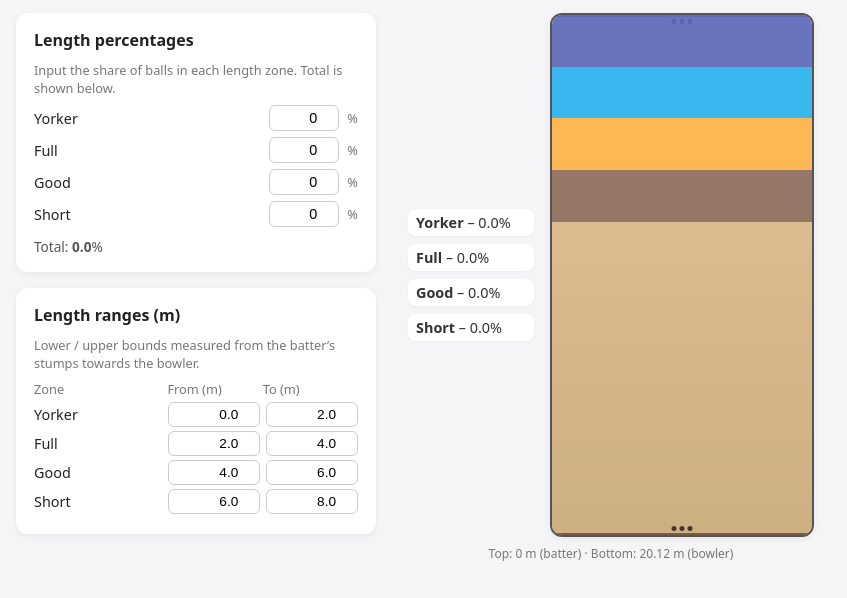
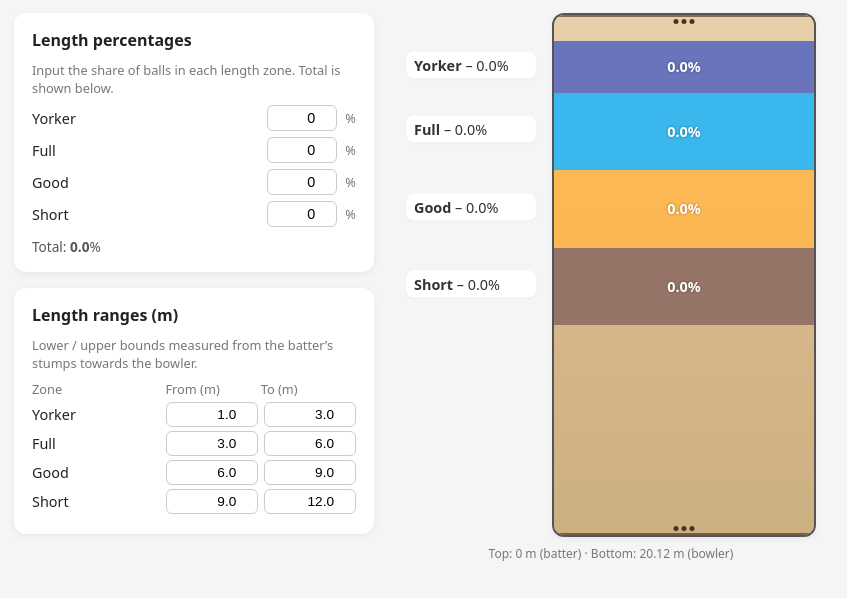
Before and after one commit to karthikeya-manchala/cricket-pitchmap, a plain HTML site: page index.html in a window 1280 px wide. Shown: the part 62-660 px from the top of the page, without its empty margins (225-1072 px from the left). Drawn offline with Linux system fonts and the light colour scheme.

Commit message:
Minor Update index.html

```diff
--- a/index.html
+++ b/index.html
@@ -141,24 +141,28 @@
 
     .pitch-and-labels {
       display: flex;
-      align-items: center;
+      align-items: stretch;
       gap: 16px;
     }
 
-    .zone-labels {
-      display: flex;
-      flex-direction: column;
-      gap: 8px;
+    .labels-container {
+      position: relative;
+      width: 130px;
+      height: 520px; /* match pitch height */
       font-size: 0.9rem;
       color: #333;
     }
 
     .zone-label {
-      min-width: 110px;
+      position: absolute;
+      left: 0;
+      right: 0;
       padding: 4px 8px;
       border-radius: 8px;
       background: #ffffff;
       box-shadow: 0 1px 3px rgba(0,0,0,0.04);
+      transform: translateY(-50%);
+      box-sizing: border-box;
     }
 
     .zone-label strong {
@@ -226,7 +230,18 @@
       position: absolute;
       left: 0;
       right: 0;
-      /* No text inside now – just colored bands */
+      display: flex;
+      align-items: center;
+      justify-content: center;
+      padding: 2px;
+      box-sizing: border-box;
+    }
+
+    .zone span {
+      color: #ffffff;
+      font-weight: 600;
+      font-size: 0.9rem;
+      text-shadow: 0 0 3px rgba(0,0,0,0.35);
     }
 
     /* Neutral / non red-green palette */
@@ -254,6 +269,12 @@
       }
       .pitch-and-labels {
         flex-direction: row;
+      }
+      .labels-container {
+        height: 420px;
+      }
+      #pitch {
+        height: 420px;
       }
     }
   </style>
@@ -310,26 +331,26 @@
 
         <div class="ranges-row">
           <label for="yorker-from">Yorker</label>
-          <input id="yorker-from" type="number" step="0.1" min="0" value="0.0" />
-          <input id="yorker-to"   type="number" step="0.1" min="0" value="2.0" />
+          <input id="yorker-from" type="number" step="0.1" min="0" value="1.0" />
+          <input id="yorker-to"   type="number" step="0.1" min="0" value="3.0" />
         </div>
 
         <div class="ranges-row">
           <label for="full-from">Full</label>
-          <input id="full-from" type="number" step="0.1" min="0" value="2.0" />
-          <input id="full-to"   type="number" step="0.1" min="0" value="4.0" />
+          <input id="full-from" type="number" step="0.1" min="0" value="3.0" />
+          <input id="full-to"   type="number" step="0.1" min="0" value="6.0" />
         </div>
 
         <div class="ranges-row">
           <label for="good-from">Good</label>
-          <input id="good-from" type="number" step="0.1" min="0" value="4.0" />
-          <input id="good-to"   type="number" step="0.1" min="0" value="6.0" />
+          <input id="good-from" type="number" step="0.1" min="0" value="6.0" />
+          <input id="good-to"   type="number" step="0.1" min="0" value="9.0" />
         </div>
 
         <div class="ranges-row">
           <label for="short-from">Short</label>
-          <input id="short-from" type="number" step="0.1" min="0" value="6.0" />
-          <input id="short-to"   type="number" step="0.1" min="0" value="8.0" />
+          <input id="short-from" type="number" step="0.1" min="0" value="9.0" />
+          <input id="short-to"   type="number" step="0.1" min="0" value="12.0" />
         </div>
       </div>
     </div>
@@ -337,7 +358,7 @@
     <!-- Pitch visualization + external labels -->
     <div class="pitch-wrapper">
       <div class="pitch-and-labels">
-        <div class="zone-labels">
+        <div class="labels-container">
           <div class="zone-label zone-label-yorker">
             <strong>Yorker</strong> – <span class="zone-label-yorker-pct">0.0</span>%
           </div>
@@ -367,11 +388,11 @@
             <span></span><span></span><span></span>
           </div>
 
-          <!-- Length zones as colored bands (no text inside) -->
-          <div class="zone zone-yorker"></div>
-          <div class="zone zone-full"></div>
-          <div class="zone zone-good"></div>
-          <div class="zone zone-short"></div>
+          <!-- Length zones as colored bands with % inside -->
+          <div class="zone zone-yorker"><span class="zone-yorker-pct-text">0.0%</span></div>
+          <div class="zone zone-full"><span class="zone-full-pct-text">0.0%</span></div>
+          <div class="zone zone-good"><span class="zone-good-pct-text">0.0%</span></div>
+          <div class="zone zone-short"><span class="zone-short-pct-text">0.0%</span></div>
         </div>
       </div>
 
@@ -417,11 +438,25 @@
       short: document.querySelector('.zone-short')
     };
 
+    const zonePctText = {
+      yorker: document.querySelector('.zone-yorker-pct-text'),
+      full: document.querySelector('.zone-full-pct-text'),
+      good: document.querySelector('.zone-good-pct-text'),
+      short: document.querySelector('.zone-short-pct-text')
+    };
+
     const labelsPct = {
       yorker: document.querySelector('.zone-label-yorker-pct'),
       full: document.querySelector('.zone-label-full-pct'),
       good: document.querySelector('.zone-label-good-pct'),
       short: document.querySelector('.zone-label-short-pct')
+    };
+
+    const labelEls = {
+      yorker: document.querySelector('.zone-label-yorker'),
+      full: document.querySelector('.zone-label-full'),
+      good: document.querySelector('.zone-label-good'),
+      short: document.querySelector('.zone-label-short')
     };
 
     const totalPctLabel = document.getElementById('total-pct');
@@ -453,7 +488,6 @@
         from = clamp(from, 0, PITCH_LENGTH_M);
         to   = clamp(to,   0, PITCH_LENGTH_M);
 
-        // Ensure non-negative length
         if (to < from) {
           const temp = from;
           from = to;
@@ -467,7 +501,7 @@
 
       zoneKeys.forEach(key => {
         const zoneEl = zones[key];
-        const pct    = (parseFloat(pctInputs[key].value) || 0);
+        const pctVal = (parseFloat(pctInputs[key].value) || 0);
         const { from, to } = lengths[key];
 
         // Batter at TOP (0 m) → Bowler at BOTTOM (20.12 m)
@@ -478,8 +512,16 @@
         zoneEl.style.top    = topPct + '%';
         zoneEl.style.bottom = 'auto';
 
-        // Update external labels
-        labelsPct[key].textContent = pct.toFixed(1);
+        // Percentage text inside zone
+        zonePctText[key].textContent = pctVal.toFixed(1) + '%';
+
+        // External label alignment: centred at (from + to) / 2
+        const center = (from + to) / 2;
+        const centerTopPct = (center / PITCH_LENGTH_M) * 100;
+        labelEls[key].style.top = centerTopPct + '%';
+
+        // External label percentage
+        labelsPct[key].textContent = pctVal.toFixed(1);
       });
     }
 
```
